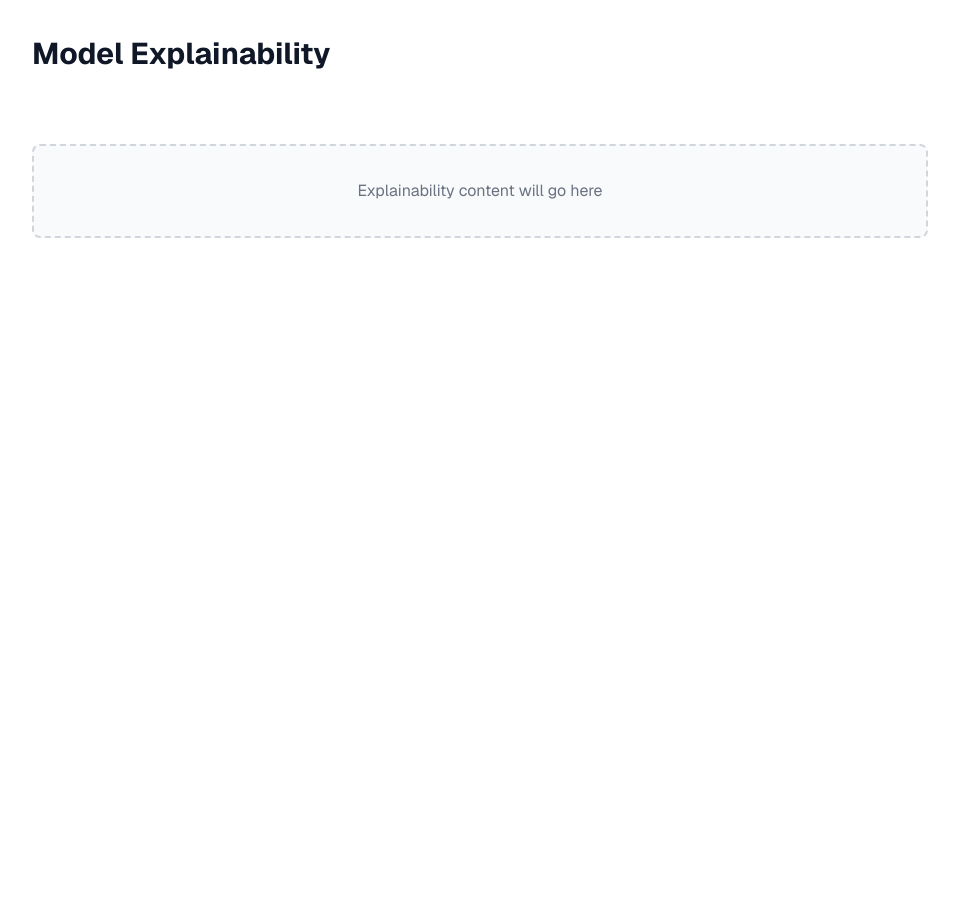
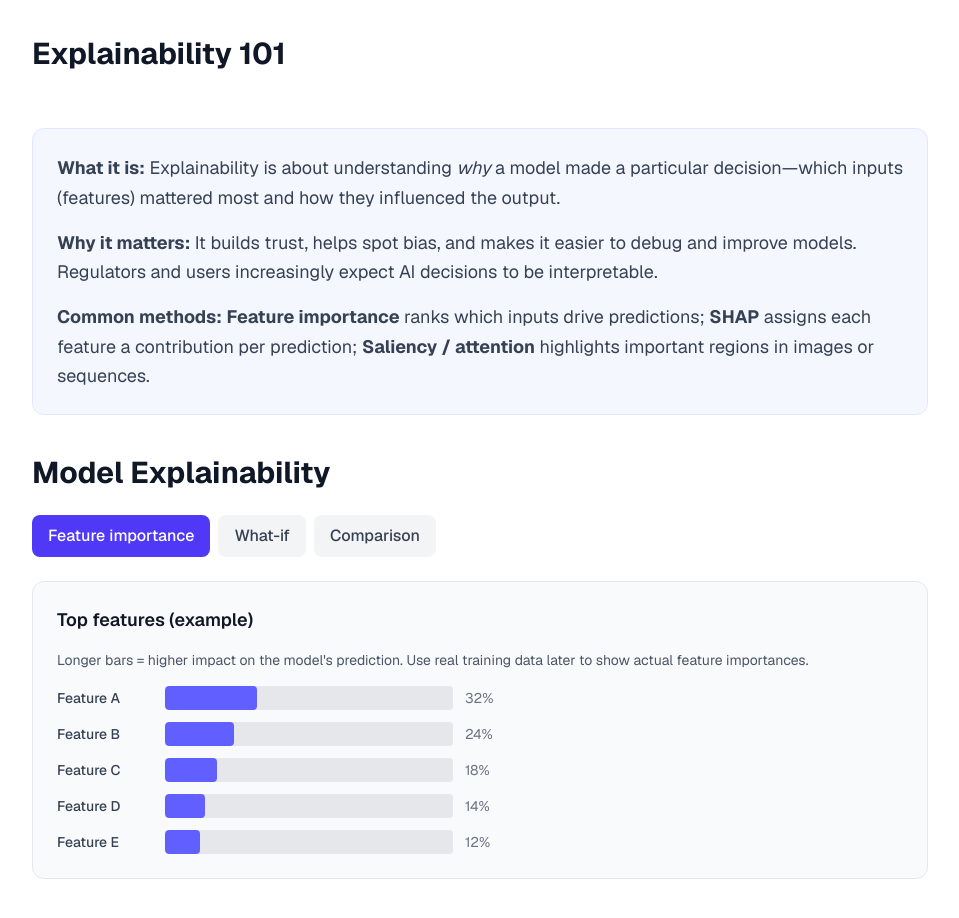
Before and after one commit to GraceG1225/NeuraSectProj, a Next.js app in the folder neurasect/: page /explainability in a window 1280 px wide. Shown: the part 1800-2718 px from the top of the page, without its empty margins (160-1119 px from the left). Before the commit the page ends 2118 px from the top, so only its background shows below. Built offline with nearby package versions, Linux system fonts and the light colour scheme.

Commit message:
new features

```diff
--- a/neurasect/src/app/explainability/page.tsx
+++ b/neurasect/src/app/explainability/page.tsx
@@ -1,9 +1,20 @@
 'use client';
 import Link from "next/link";
+import { useState } from "react";
 import { useTheme } from "../components/theme/themeContext";
+
+const MOCK_FEATURE_IMPORTANCE = [
+  { name: "Feature A", value: 0.32 },
+  { name: "Feature B", value: 0.24 },
+  { name: "Feature C", value: 0.18 },
+  { name: "Feature D", value: 0.14 },
+  { name: "Feature E", value: 0.12 },
+];
 
 export default function ExplainabilityPage() {
   const { theme } = useTheme("explainability");
+  const [activeTab, setActiveTab] = useState<"feature" | "whatif" | "comparison">("feature");
+  const [comparisonCount, setComparisonCount] = useState(1);
 
   return (
     <div
@@ -70,7 +81,7 @@ export default function ExplainabilityPage() {
               <div>
                 <h3 className="text-2xl font-semibold mb-3">Datasets</h3>
                 <p>
-                  A dataset is the collection of data your model learns from. It is usually has
+                  A dataset is the collection of data your model learns from. It usually has
                   <strong> features</strong> (values that the model uses to predict) and <strong>labels</strong> (values
                   that we want the model to predict). A good dataset improves model accuracy, while a poor one leads to bad predictions.
                 </p>
@@ -81,7 +92,7 @@ export default function ExplainabilityPage() {
                 <p>
                   The model is the mathematical structure that tries to learn relationships between
                   inputs and outputs. Neural networks are built from layers of neurons that learn patterns.
-                  These models attempt to prediction data based off this patterns.
+                  These models attempt to predict data based on these patterns.
                 </p>
               </div>
 
@@ -140,16 +151,160 @@ export default function ExplainabilityPage() {
                 </p>
               </div>
             </div>
-            <h2 className="py-10 text-3xl font-bold text-gray-900 mb-8">
+
+            {/* Explainability 101 */}
+            <h2 className="py-10 text-3xl font-bold text-gray-900 mb-4">
+              Explainability 101
+            </h2>
+            <div className="mb-10 p-6 bg-indigo-50/60 rounded-xl border border-indigo-100 text-gray-700 text-lg leading-relaxed space-y-4">
+              <p>
+                <strong>What it is:</strong> Explainability is about understanding
+                <em> why</em> a model made a particular decision—which inputs (features)
+                mattered most and how they influenced the output.
+              </p>
+              <p>
+                <strong>Why it matters:</strong> It builds trust, helps spot bias, and
+                makes it easier to debug and improve models. Regulators and users
+                increasingly expect AI decisions to be interpretable.
+              </p>
+              <p>
+                <strong>Common methods:</strong>{" "}
+                <strong>Feature importance</strong> ranks which inputs drive predictions;{" "}
+                <strong>SHAP</strong> assigns each feature a contribution per prediction;{" "}
+                <strong>Saliency / attention</strong> highlights important regions in
+                images or sequences.
+              </p>
+            </div>
+
+            <h2 className="text-3xl font-bold text-gray-900 mb-6">
               Model Explainability
             </h2>
 
-            {/* Placeholder for explainability content */}
-            <div className="bg-gray-50 rounded-lg p-8 border-2 border-dashed border-gray-300">
-              <p className="text-center text-gray-500">
-                Explainability content will go here
-              </p>
+            {/* Tabs */}
+            <div className="flex flex-wrap gap-2 mb-6">
+              {(
+                [
+                  { id: "feature", label: "Feature importance" },
+                  { id: "whatif", label: "What-if" },
+                  { id: "comparison", label: "Comparison" },
+                ] as const
+              ).map(({ id, label }) => (
+                <button
+                  key={id}
+                  type="button"
+                  onClick={() => setActiveTab(id)}
+                  className={`px-4 py-2 rounded-lg font-medium transition-colors ${
+                    activeTab === id
+                      ? "bg-indigo-600 text-white"
+                      : "bg-gray-100 text-gray-700 hover:bg-gray-200"
+                  }`}
+                >
+                  {label}
+                </button>
+              ))}
             </div>
+
+            {/* Tab content */}
+            {activeTab === "feature" && (
+              <div className="bg-gray-50 rounded-xl p-6 border border-gray-200">
+                <h3 className="text-lg font-semibold text-gray-900 mb-4">
+                  Top features (example)
+                </h3>
+                <p className="text-sm text-gray-600 mb-4">
+                  Longer bars = higher impact on the model&apos;s prediction. Use real
+                  training data later to show actual feature importances.
+                </p>
+                <div className="space-y-3 max-w-md">
+                  {MOCK_FEATURE_IMPORTANCE.map(({ name, value }) => (
+                    <div key={name} className="flex items-center gap-3">
+                      <span className="w-24 text-sm font-medium text-gray-700 shrink-0">
+                        {name}
+                      </span>
+                      <div className="flex-1 h-6 bg-gray-200 rounded overflow-hidden">
+                        <div
+                          className="h-full bg-indigo-500 rounded"
+                          style={{ width: `${value * 100}%` }}
+                        />
+                      </div>
+                      <span className="text-sm text-gray-500 w-10">
+                        {(value * 100).toFixed(0)}%
+                      </span>
+                    </div>
+                  ))}
+                </div>
+              </div>
+            )}
+
+            {activeTab === "whatif" && (
+              <div className="bg-gray-50 rounded-xl p-6 border border-gray-200">
+                <h3 className="text-lg font-semibold text-gray-900 mb-3">
+                  What-if analysis
+                </h3>
+                <p className="text-gray-700">
+                  Change input values (e.g. one feature) and see how the prediction
+                  changes. This helps you understand sensitivity and fairness. Connect
+                  this view to your trained model and a single sample to enable
+                  real what-if exploration.
+                </p>
+              </div>
+            )}
+
+            {activeTab === "comparison" && (
+              <>
+                {/* Comparison controls */}
+                <div className="flex flex-wrap items-center gap-3 mb-4">
+                  <span className="px-3 py-1.5 rounded-full border border-gray-300 bg-white text-sm font-semibold text-gray-800">
+                    Explainability
+                  </span>
+                  <span className="text-lg font-semibold text-gray-700">
+                    {comparisonCount}
+                  </span>
+                  <span className="px-3 py-1.5 rounded-full border border-gray-300 bg-white text-sm font-semibold text-gray-800">
+                    Comparison
+                  </span>
+                  <button
+                    type="button"
+                    onClick={() => setComparisonCount((c) => Math.max(1, c - 1))}
+                    disabled={comparisonCount === 1}
+                    className="w-9 h-9 flex items-center justify-center rounded-full border border-gray-300 bg-white text-lg font-bold text-gray-700 hover:bg-gray-100 disabled:opacity-40 disabled:cursor-not-allowed"
+                    aria-label="Remove panel"
+                  >
+                    −
+                  </button>
+                  <button
+                    type="button"
+                    onClick={() => setComparisonCount((c) => Math.min(4, c + 1))}
+                    disabled={comparisonCount === 4}
+                    className="w-9 h-9 flex items-center justify-center rounded-full bg-indigo-600 text-white text-lg font-bold hover:bg-indigo-700 disabled:opacity-40 disabled:cursor-not-allowed"
+                    aria-label="Add panel"
+                  >
+                    +
+                  </button>
+                </div>
+                <div
+                  className="grid gap-4 rounded-xl border border-gray-200 bg-gray-50 p-4"
+                  style={{
+                    gridTemplateColumns: `repeat(${comparisonCount}, minmax(0, 1fr))`,
+                  }}
+                >
+                  {Array.from({ length: comparisonCount }).map((_, i) => (
+                    <div
+                      key={i}
+                      className="bg-white rounded-lg border border-gray-200 p-4 shadow-sm"
+                    >
+                      <h4 className="font-semibold text-gray-900 mb-2">
+                        Explainability {i + 1}
+                      </h4>
+                      <p className="text-sm text-gray-600">
+                        Use this panel to compare different runs (e.g. different
+                        models or preprocessing). Load a session or dataset to see
+                        feature importance or SHAP here.
+                      </p>
+                    </div>
+                  ))}
+                </div>
+              </>
+            )}
           </div>
         </div>
       </section>
```
